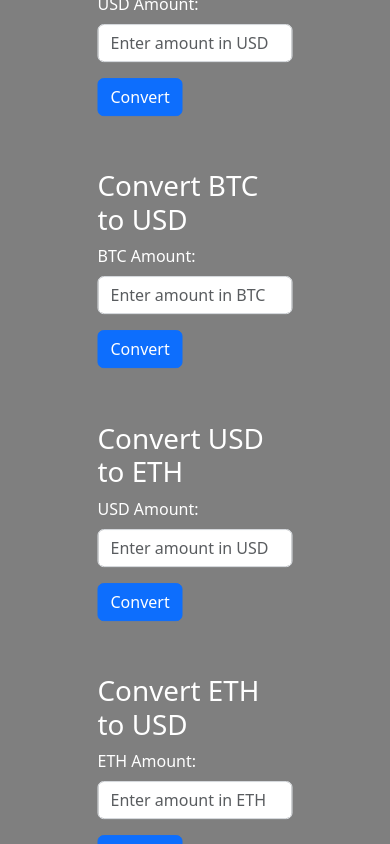
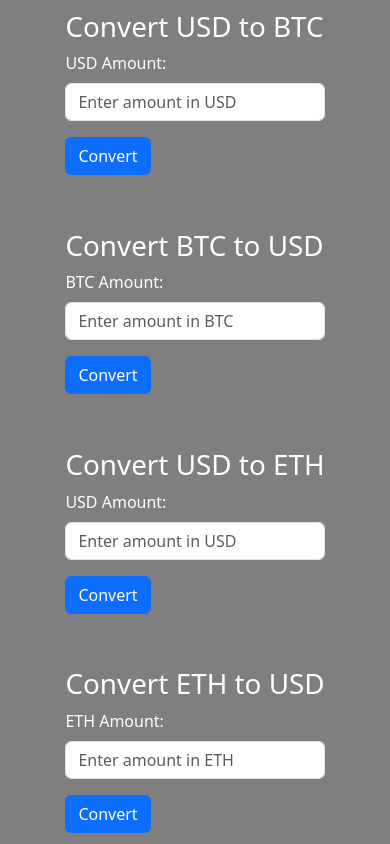
Before and after one commit to pairnon/converter, a website: page public/index.html in a window 390 px wide. Drawn offline with nearby package versions, Linux system fonts and the light colour scheme.

Commit message:
Add mobile responsiveness

```diff
--- a/public/style.css
+++ b/public/style.css
@@ -13,16 +13,14 @@ body {
 
 .formscontainer {
     overflow: auto;
-    position: relative;
-    height: 100vh; /* Full viewport height */
-    width: 100vw; /* Full viewport width */
+    display: grid;
+    place-items: center;
+    height: 100vh;
 }
 
 .forms {
-    position: absolute;
-    top: 50%;
-    left: 50%;
-    transform: translate(-50%, -50%);
+    margin-top: 10px;
+    margin-bottom: 10px;
 }
 
 .output {
```
